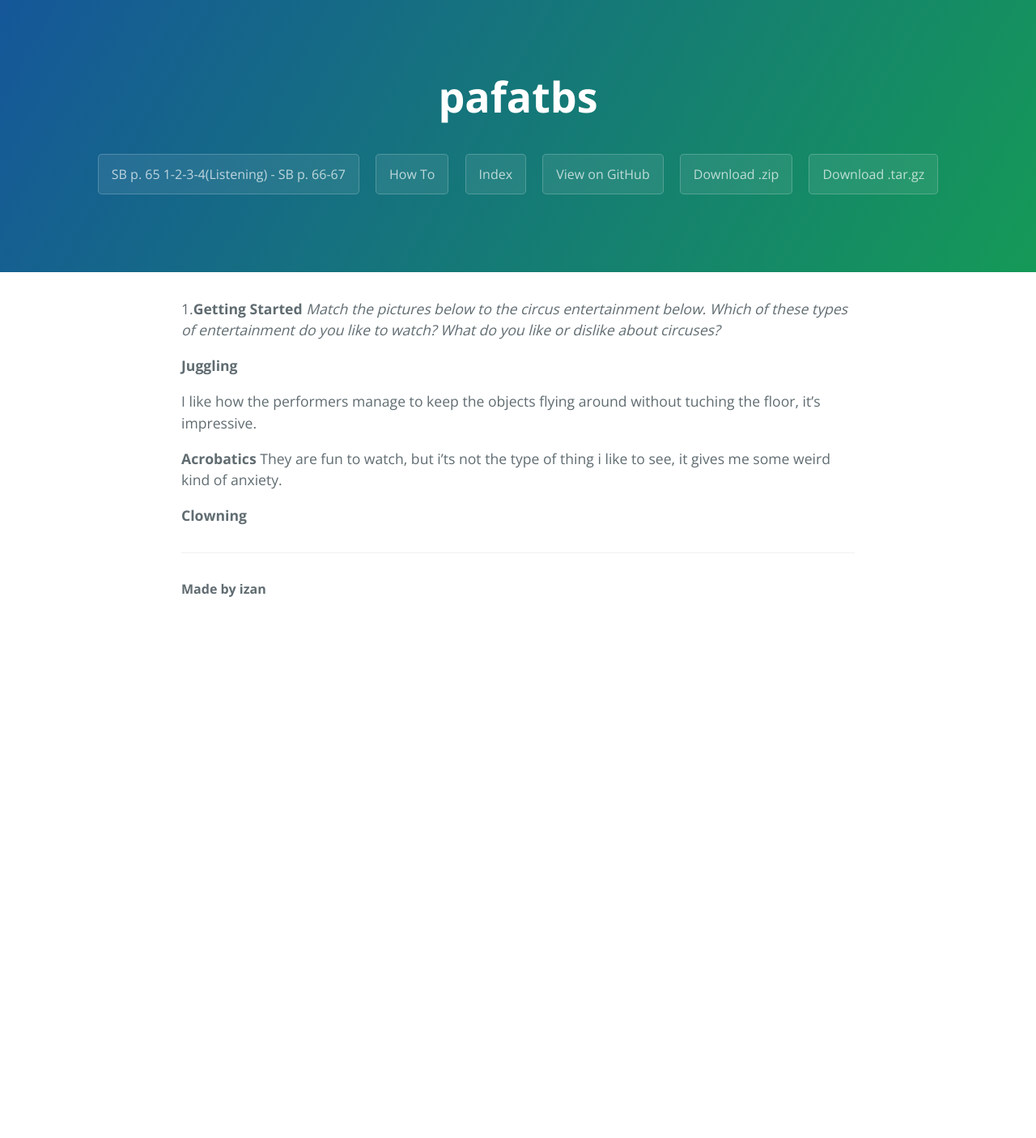
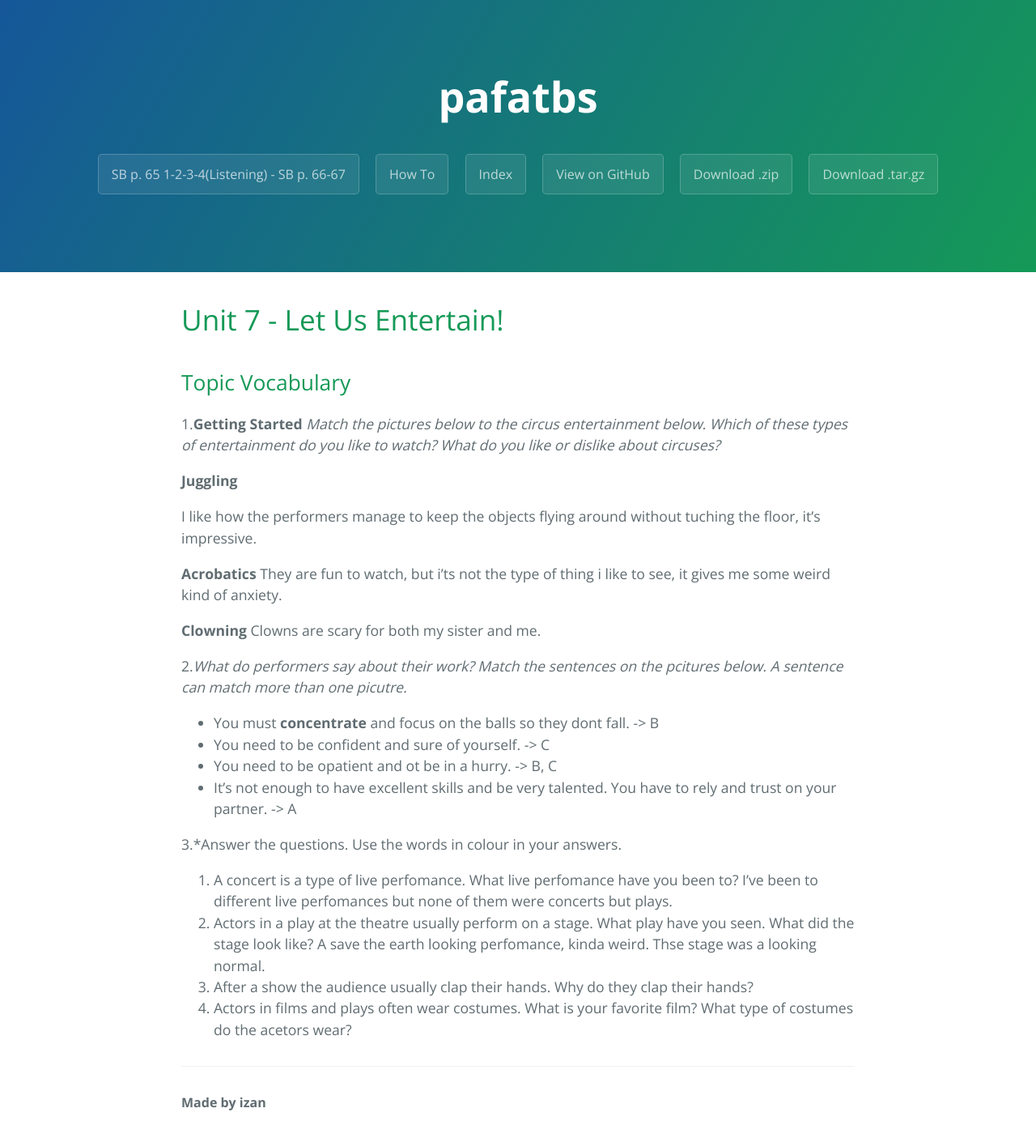
Before and after one commit to phuston/patrickandfrantonarethebestninjas, a Jekyll site: the page built from Exercises1.md, in a window 1280 px wide. Shown: the whole page at 81% size. Built offline with Jekyll 4.4.1, drawn with Linux system fonts in a browser that asks for light colours; before the commit the page ends 900 px from its top, so only the background shows below that.

Commit message:
Update Exercises1.md

```diff
--- a/Exercises1.md
+++ b/Exercises1.md
@@ -3,7 +3,8 @@ title: SB p. 65 1-2-3-4(Listening) - SB p. 66-67
 layout: template
 filename: Exercises1
 ---
-
+# Unit 7 - Let Us Entertain!
+## Topic Vocabulary
 1.**Getting Started** *Match the pictures below to the circus entertainment below. Which of these types of entertainment do you like to watch? What do you like or dislike about circuses?*
 
 **Juggling**
@@ -14,3 +15,22 @@ I like how the performers manage to keep the objects flying around without tuchi
 They are fun to watch, but i'ts not the type of thing i like to see, it gives me some weird kind of anxiety.
 
 **Clowning**
+Clowns are scary for both my sister and me.
+
+
+2.*What do performers say about their work? Match the sentences on the pcitures below. A sentence can match more than one picutre.*
+
++ You must **concentrate** and focus on the balls so they dont fall. -> B
++ You need to be confident and sure of yourself. -> C
++ You need to be opatient and ot be in a hurry. -> B, C
++ It's not enough to have excellent skills and be very talented. You have to rely and trust on your partner. -> A
+
+3.*Answer the questions. Use the words in colour in your answers.
+
+ 1. A concert is a type of live perfomance. What live perfomance have you been to?
+I've been to different live perfomances but none of them were concerts but plays.
+ 3. Actors in a play at the theatre usually perform on a stage. What play have you seen. What did the stage look like?
+ A save the earth looking perfomance, kinda weird.
+Thse stage was a looking normal.
+ 5. After a show the audience usually clap their hands. Why do they clap their hands?
+ 6. Actors in films and plays often wear costumes. What is your favorite film? What type of costumes do the acetors wear?
```
